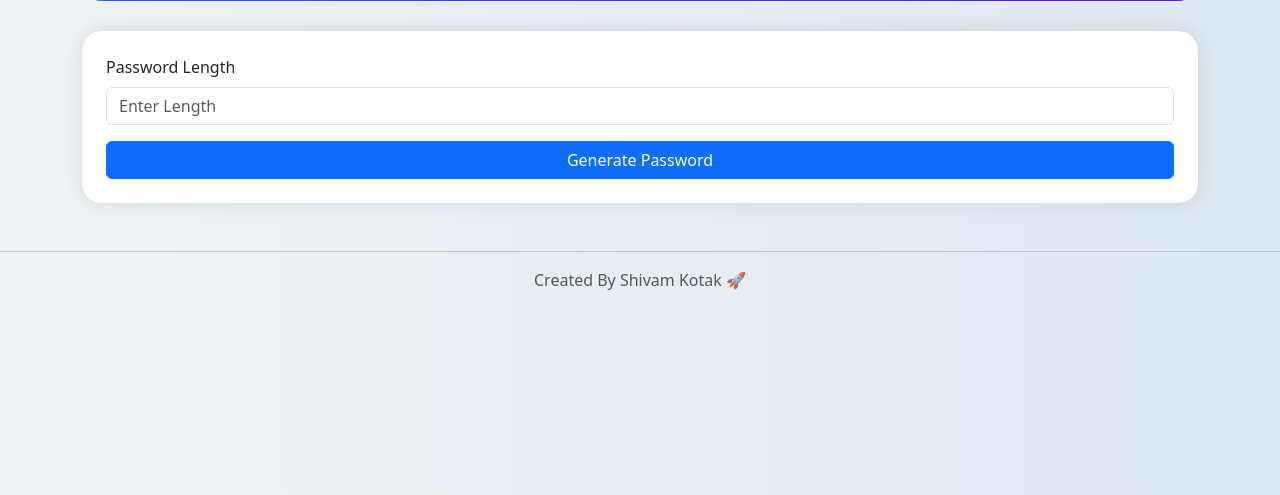
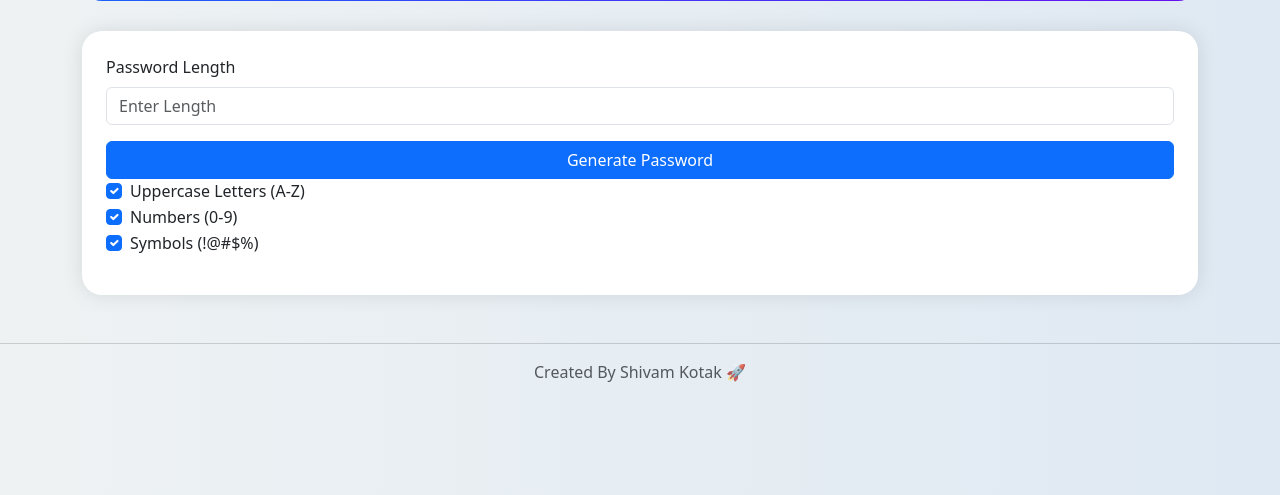
Before and after one commit to shivam1108-06/password-generator, a Flask app: page / in a window 1280 px wide. Shown: the part 291-786 px from the top of the page. Run offline with Flask 3, Linux system fonts and the light colour scheme.

Commit message:
Added password customization options

```diff
--- a/app.py
+++ b/app.py
@@ -13,7 +13,16 @@ def home():
 
         length = int(request.form["length"])
 
-        characters = string.ascii_letters + string.digits + string.punctuation
+        characters = string.ascii_lowercase
+
+        if "uppercase" in request.form:
+            characters += string.ascii_uppercase
+
+        if "numbers" in request.form:
+            characters += string.digits
+
+        if "symbols" in request.form:
+            characters += string.punctuation
 
         password = "".join(
             random.choice(characters)
--- a/templates/index.html
+++ b/templates/index.html
@@ -111,6 +111,48 @@
 
         {% endif %}
 
+        <div class="form-check">
+
+    <input
+        class="form-check-input"
+        type="checkbox"
+        name="uppercase"
+        checked>
+
+    <label class="form-check-label">
+        Uppercase Letters (A-Z)
+    </label>
+
+</div>
+
+<div class="form-check">
+
+    <input
+        class="form-check-input"
+        type="checkbox"
+        name="numbers"
+        checked>
+
+    <label class="form-check-label">
+        Numbers (0-9)
+    </label>
+
+</div>
+
+<div class="form-check mb-3">
+
+    <input
+        class="form-check-input"
+        type="checkbox"
+        name="symbols"
+        checked>
+
+    <label class="form-check-label">
+        Symbols (!@#$%)
+    </label>
+
+</div>
+
     </div>
 
 </div>
```
